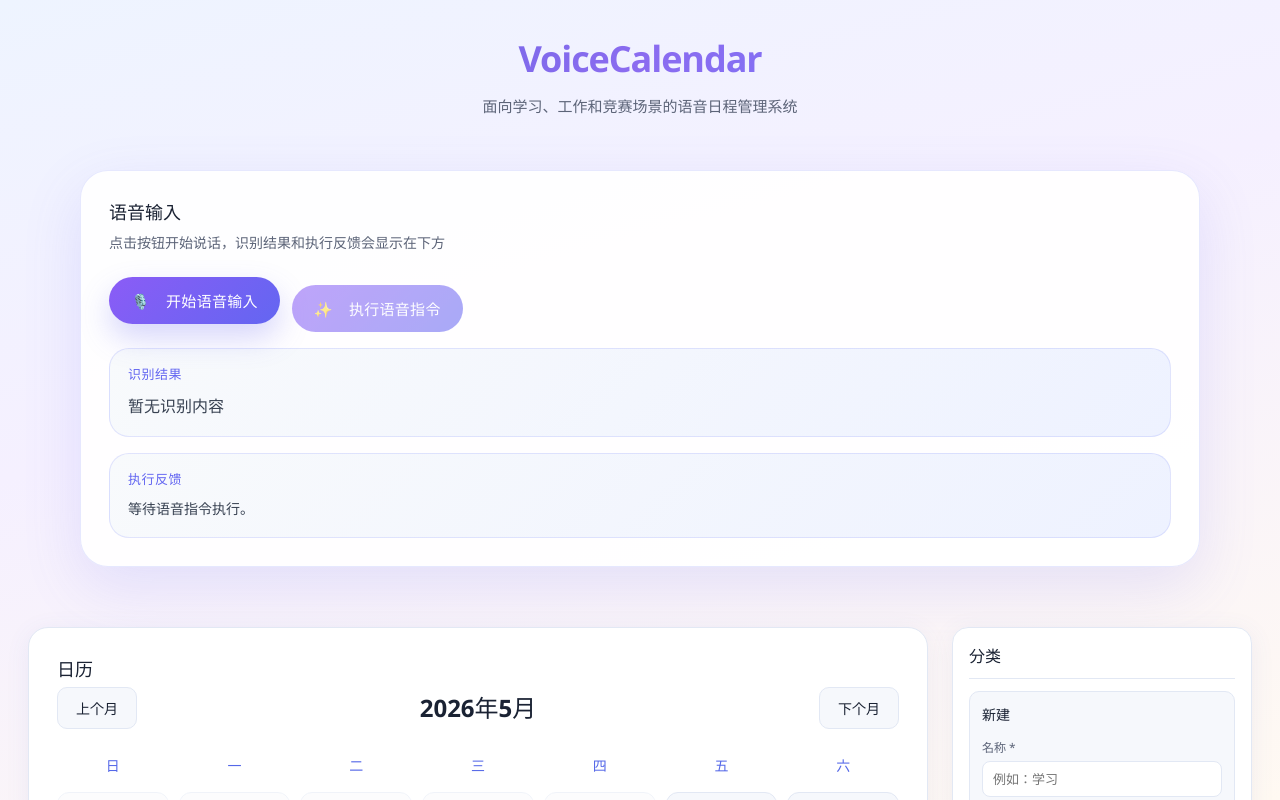
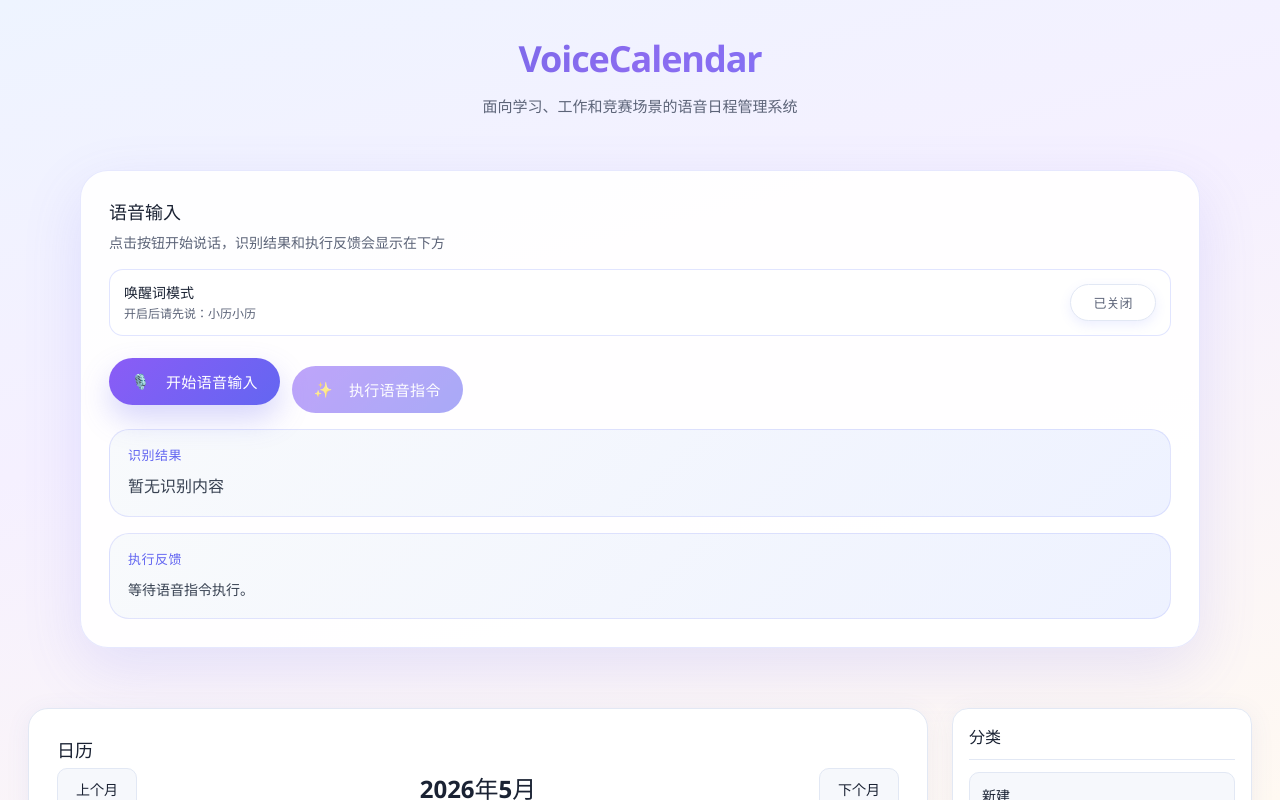
Before and after one commit to rp7se/voice-calendar, a React (Vite) app: page / in a window 1280 px wide. Shown: the top 800 px of the page. Built offline with nearby package versions, Linux system fonts and the light colour scheme.

Commit message:
fix: 兼容唤醒词同音字识别

```diff
--- a/src/App.css
+++ b/src/App.css
@@ -55,6 +55,71 @@
   margin: 6px 0 0;
   font-size: 14px;
   color: var(--text);
+}
+
+.wake-word-setting {
+  display: flex;
+  align-items: center;
+  justify-content: space-between;
+  gap: 14px;
+  margin-bottom: 14px;
+  padding: 12px 14px;
+  border: 1px solid rgba(107, 124, 255, 0.2);
+  border-radius: 14px;
+  background: rgba(255, 255, 255, 0.78);
+}
+
+.wake-word-copy {
+  display: flex;
+  flex-direction: column;
+  gap: 3px;
+  min-width: 0;
+}
+
+.wake-word-copy strong {
+  color: var(--text-h);
+  font-size: 14px;
+}
+
+.wake-word-copy span {
+  color: var(--text);
+  font-size: 12px;
+  line-height: 1.4;
+}
+
+.wake-word-toggle {
+  flex-shrink: 0;
+  min-width: 86px;
+  padding: 8px 14px;
+  border: 1px solid var(--border);
+  border-radius: 999px;
+  background: #fff;
+  color: var(--text);
+  font-size: 13px;
+  font-weight: 700;
+  cursor: pointer;
+  appearance: none;
+  -webkit-appearance: none;
+  box-shadow: 0 4px 12px rgba(107, 124, 255, 0.12);
+  transition:
+    transform 0.2s,
+    box-shadow 0.2s,
+    border-color 0.2s,
+    background 0.2s,
+    color 0.2s;
+}
+
+.wake-word-toggle:hover {
+  transform: translateY(-1px);
+  border-color: var(--accent-border);
+  box-shadow: var(--shadow-hover);
+}
+
+.wake-word-toggle--active {
+  border-color: transparent;
+  background: linear-gradient(135deg, #6b7cff 0%, #8b6cf0 100%);
+  color: #fff;
+  box-shadow: 0 6px 18px rgba(107, 124, 255, 0.32);
 }
 
 .voice-actions {
@@ -1789,6 +1854,15 @@
     font-size: 10px;
   }
 
+  .wake-word-setting {
+    align-items: stretch;
+    flex-direction: column;
+  }
+
+  .wake-word-toggle {
+    width: 100%;
+  }
+
   .day-detail-modal-overlay {
     align-items: stretch;
     padding: 14px;
--- a/src/components/VoiceControl.tsx
+++ b/src/components/VoiceControl.tsx
@@ -25,6 +25,25 @@ type ExecutionFeedback = {
   summary?: ScheduleSummary
 }
 
+const WAKE_WORD = '小历小历'
+
+const WAKE_WORD_ALIASES = [
+  '小历小历',
+  '小丽小丽',
+  '小李小李',
+  '小力小力',
+  '小利小利',
+  '小粒小粒',
+  '小璃小璃',
+  '小历',
+  '小丽',
+  '小李',
+  '小力',
+  '小利',
+  '小粒',
+  '小璃',
+]
+
 const ASSISTANT_SUGGESTIONS: Record<string, string> = {
   考试: '建议创建倒计时并安排复习。',
   比赛: '建议创建倒计时气泡。',
@@ -44,6 +63,25 @@ function speak(text: string) {
   utterance.rate = 1
   utterance.pitch = 1
   window.speechSynthesis.speak(utterance)
+}
+
+function stripWakeWord(text: string): { matched: boolean; commandText: string } {
+  const compactText = text.replace(/[\s，。,.！!？?、；;：:]/g, '')
+  const matchedAlias = WAKE_WORD_ALIASES.find((alias) => compactText.includes(alias))
+
+  if (!matchedAlias) {
+    return {
+      matched: false,
+      commandText: text,
+    }
+  }
+
+  const aliasIndex = compactText.indexOf(matchedAlias)
+  const commandText = compactText.slice(0, aliasIndex) + compactText.slice(aliasIndex + matchedAlias.length)
+  return {
+    matched: true,
+    commandText: commandText.trim(),
+  }
 }
 
 function getAssistantSuggestion(title: string): string | undefined {
@@ -92,6 +130,7 @@ export default function VoiceControl({
     stopListening,
   } = useSpeechRecognition()
   const [feedback, setFeedback] = useState<ExecutionFeedback | null>(null)
+  const [wakeWordEnabled, setWakeWordEnabled] = useState(false)
   const lastExecutedRef = useRef('')
 
   const setAndSpeak = (nextFeedback: ExecutionFeedback) => {
@@ -99,8 +138,35 @@ export default function VoiceControl({
     speak(nextFeedback.message)
   }
 
+  const normalizeCommandText = (text: string): string | null => {
+    const commandText = text.trim()
+    if (!wakeWordEnabled) {
+      return commandText
+    }
+
+    const wakeWordResult = stripWakeWord(commandText)
+    if (!wakeWordResult.matched) {
+      const message = `请先说出唤醒词：${WAKE_WORD}`
+      setAndSpeak({ title: '等待唤醒词', message })
+      return null
+    }
+
+    if (!wakeWordResult.commandText) {
+      const message = '已听到唤醒词，请继续说出具体指令。'
+      setAndSpeak({ title: '等待指令', message })
+      return null
+    }
+
+    return wakeWordResult.commandText
+  }
+
   const handleExecuteCommand = (text: string) => {
-    const command = parseVoiceCommand(text)
+    const commandText = normalizeCommandText(text)
+    if (commandText === null) {
+      return
+    }
+
+    const command = parseVoiceCommand(commandText)
 
     if (
       command.intent === 'category_date_add' &&
@@ -226,7 +292,7 @@ export default function VoiceControl({
 
     const message = command.reason
       ? `无法识别指令：${command.reason}`
-      : '暂时没有识别到可执行的语音指令。你可以说：把5月8日加入学习分类。'
+      : '暂时没有识别到可执行的语音指令。你可以说：明天9点提醒我考试。'
     setAndSpeak({ title: '未识别指令', message })
   }
 
@@ -261,7 +327,7 @@ export default function VoiceControl({
 
     lastExecutedRef.current = text
     handleExecuteCommand(text)
-  }, [isListening, transcript])
+  }, [isListening, transcript, wakeWordEnabled])
 
   return (
     <section className="voice-control" aria-label="语音输入">
@@ -276,6 +342,21 @@ export default function VoiceControl({
         </p>
       ) : (
         <>
+          <div className="wake-word-setting">
+            <div className="wake-word-copy">
+              <strong>唤醒词模式</strong>
+              <span>开启后请先说：{WAKE_WORD}</span>
+            </div>
+            <button
+              type="button"
+              className={`wake-word-toggle${wakeWordEnabled ? ' wake-word-toggle--active' : ''}`}
+              aria-pressed={wakeWordEnabled}
+              onClick={() => setWakeWordEnabled((enabled) => !enabled)}
+            >
+              {wakeWordEnabled ? '已开启' : '已关闭'}
+            </button>
+          </div>
+
           <div className="voice-actions">
             <button
               type="button"
```
Also changed, not shown: 1 other file (tests, documents, lock files or other folders).
